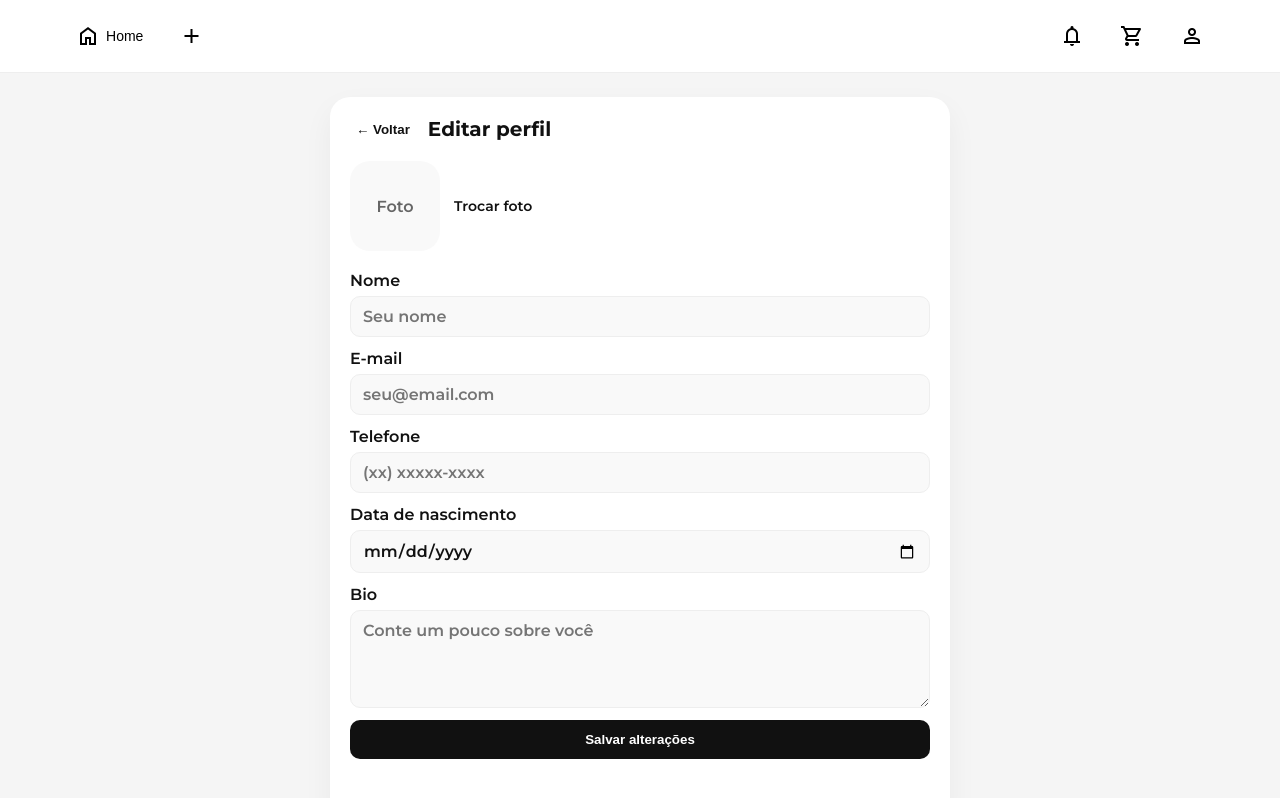
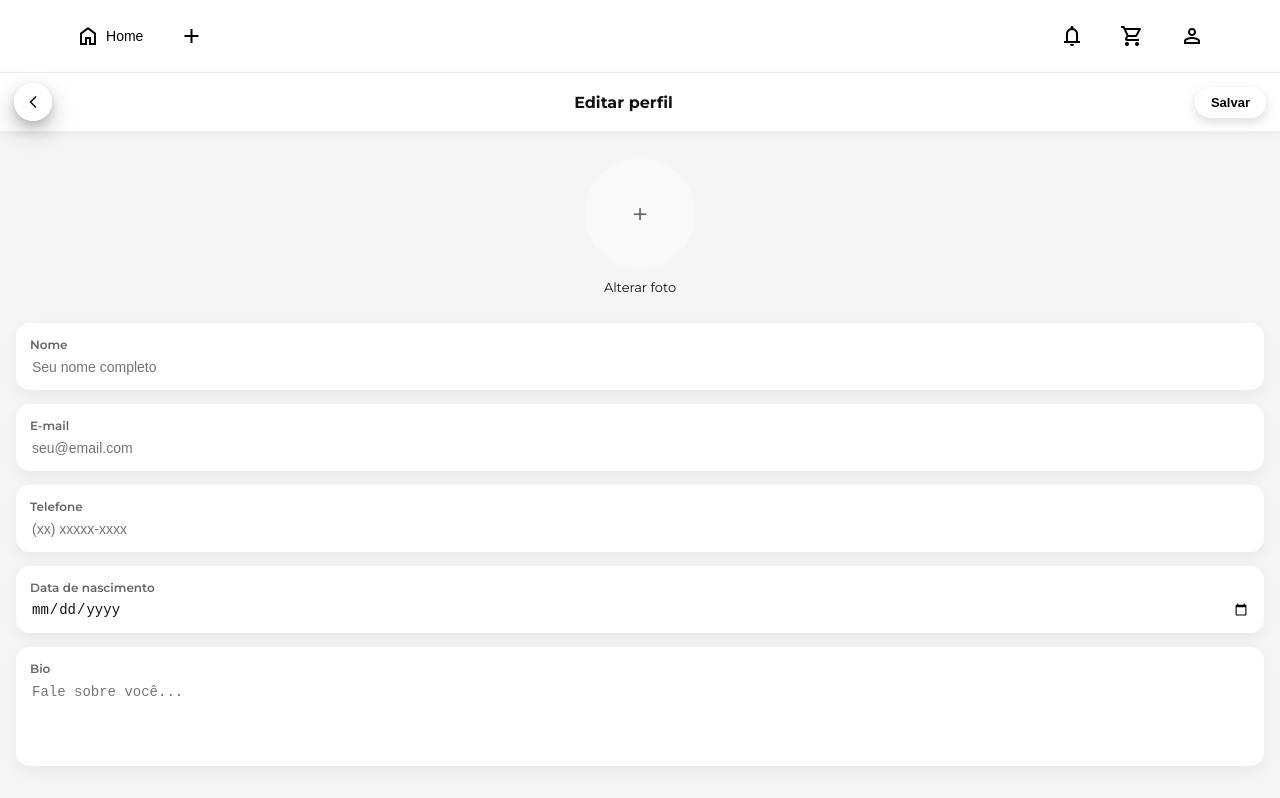
Before and after one commit to amandastss/Reveste-Frontend, a Vue app: page /profile/edit in a window 1280 px wide. Shown: the top 798 px of the page. Built offline with nearby package versions, Linux system fonts and the light colour scheme; a web font is replaced by a local one.

Commit message:
FEAT: Implementação da página de perfil do usuário - Alteração na página de mudanças do perfil #43

```diff
--- a/src/views/EditProfileView.vue
+++ b/src/views/EditProfileView.vue
@@ -24,7 +24,7 @@ const form = ref({
   email: '',
   phone: '',
   birthDate: '',
-  bio: ''
+  bio: '',
 })
 const photoFile = ref<File | null>(null)
 const photoPreview = ref('')
@@ -41,7 +41,7 @@ function handlePhotoChange(event: Event) {
 
   if (!file) {
     photoPreview.value = getImagePreview(
-      user.value.photo || user.value.profile_image || user.value.avatar || user.value.image
+      user.value.photo || user.value.profile_image || user.value.avatar || user.value.image,
     )
     return
   }
@@ -67,11 +67,11 @@ onMounted(() => {
         : typeof currentUser.birth_date === 'string'
           ? currentUser.birth_date
           : '',
-    bio: typeof currentUser.bio === 'string' ? currentUser.bio : ''
+    bio: typeof currentUser.bio === 'string' ? currentUser.bio : '',
   }
 
   photoPreview.value = getImagePreview(
-    currentUser.photo || currentUser.profile_image || currentUser.avatar || currentUser.image
+    currentUser.photo || currentUser.profile_image || currentUser.avatar || currentUser.image,
   )
 })
 
@@ -91,12 +91,12 @@ async function saveProfile() {
       email: form.value.email.trim(),
       phone: form.value.phone.trim(),
       birth_date: form.value.birthDate,
-      bio: form.value.bio.trim()
+      bio: form.value.bio.trim(),
     }
 
     const serverUser = await authApi.updateProfile({
       ...payload,
-      profile_image: photoFile.value || undefined
+      profile_image: photoFile.value || undefined,
     })
 
     const mergedUser = {
@@ -105,8 +105,10 @@ async function saveProfile() {
       date_of_birth: form.value.birthDate,
       birth_date: form.value.birthDate,
       photo: photoPreview.value || (typeof user.value.photo === 'string' ? user.value.photo : ''),
-      profile_image: photoPreview.value || (typeof user.value.profile_image === 'string' ? user.value.profile_image : ''),
-      ...(serverUser && typeof serverUser === 'object' ? (serverUser as StoredUser) : {})
+      profile_image:
+        photoPreview.value ||
+        (typeof user.value.profile_image === 'string' ? user.value.profile_image : ''),
+      ...(serverUser && typeof serverUser === 'object' ? (serverUser as StoredUser) : {}),
     }
 
     localStorage.setItem('user', JSON.stringify(mergedUser))
@@ -119,7 +121,8 @@ async function saveProfile() {
     console.error('Erro ao atualizar perfil:', error)
 
     const message = (() => {
-      if (!error || typeof error !== 'object') return 'Não foi possível salvar agora. Tente novamente.'
+      if (!error || typeof error !== 'object')
+        return 'Não foi possível salvar agora. Tente novamente.'
       if ('response' in error && error.response && typeof error.response === 'object') {
         const resp = error.response as Record<string, unknown>
         const data = resp.data as Record<string, unknown> | undefined
@@ -139,181 +142,256 @@ async function saveProfile() {
 </script>
 
 <template>
-  <div class="edit-profile-page">
-    <div class="edit-profile-card">
-      <div class="header">
-        <button class="back-button" @click="router.push('/profile')">← Voltar</button>
+  <div class="page">
+    <!-- HEADER -->
+    <div class="topbar">
+      <button class="back" @click="router.back()">
+        <svg
+          viewBox="0 0 24 24"
+          fill="none"
+          stroke="currentColor"
+          stroke-width="2"
+          stroke-linecap="round"
+          stroke-linejoin="round"
+        >
+          <polyline points="15 18 9 12 15 6"></polyline>
+        </svg>
+      </button>
       <h1>Editar perfil</h1>
+      <button class="save" @click="saveProfile" :disabled="isSaving">
+        {{ isSaving ? 'Salvando...' : 'Salvar' }}
+      </button>
     </div>
 
-      <form class="form" @submit.prevent="saveProfile">
-        <div class="photo-section">
-          <div class="photo-preview-box">
-            <img v-if="photoPreview" :src="photoPreview" alt="Foto de perfil" />
-            <span v-else>Foto</span>
+    <!-- FOTO -->
+    <div class="photo-area">
+      <div class="photo">
+        <img v-if="photoPreview" :src="photoPreview" />
+        <span v-else>+</span>
       </div>
-          <label class="photo-upload">
-            <span>Trocar foto</span>
+      <label class="change-photo">
+        Alterar foto
         <input type="file" accept="image/*" @change="handlePhotoChange" />
       </label>
     </div>
 
-        <label>
-          Nome
-          <input v-model="form.name" placeholder="Seu nome" />
-        </label>
+    <!-- FORM -->
+    <div class="form-area">
+      <div class="input-group">
+        <label>Nome</label>
+        <input v-model="form.name" placeholder="Seu nome completo" />
+      </div>
 
-        <label>
-          E-mail
+      <div class="input-group">
+        <label>E-mail</label>
         <input v-model="form.email" type="email" placeholder="seu@email.com" />
-        </label>
+      </div>
 
-        <label>
-          Telefone
-          <input v-model="form.phone" type="tel" placeholder="(xx) xxxxx-xxxx" />
-        </label>
+      <div class="input-group">
+        <label>Telefone</label>
+        <input v-model="form.phone" placeholder="(xx) xxxxx-xxxx" />
+      </div>
 
-        <label>
-          Data de nascimento
+      <div class="input-group">
+        <label>Data de nascimento</label>
         <input v-model="form.birthDate" type="date" />
-        </label>
+      </div>
 
-        <label>
-          Bio
-          <textarea v-model="form.bio" rows="4" placeholder="Conte um pouco sobre você" />
-        </label>
+      <div class="input-group">
+        <label>Bio</label>
+        <textarea v-model="form.bio" placeholder="Fale sobre você..." />
+      </div>
 
-        <p v-if="feedback" class="feedback" :class="feedbackType">{{ feedback }}</p>
-
-        <button class="save-button" type="submit" :disabled="isSaving">
-          {{ isSaving ? 'Salvando...' : 'Salvar alterações' }}
-        </button>
-      </form>
+      <p v-if="feedback" class="feedback" :class="feedbackType">
+        {{ feedback }}
+      </p>
     </div>
   </div>
 </template>
 
 <style scoped>
-.edit-profile-page {
+.page {
   min-height: 100vh;
   background: var(--app-bg);
-  padding: 24px 16px 48px;
+  font-family: 'Montserrat', sans-serif;
   display: flex;
-  justify-content: center;
-  font-family: 'Montserrat', sans-serif;
+  flex-direction: column;
 }
 
-.edit-profile-card {
-  width: 100%;
-  max-width: 620px;
+/* TOPBAR */
+.topbar {
+  position: sticky;
+  top: 0;
   background: var(--surface-bg);
-  border-radius: 20px;
-  padding: 20px;
-  box-shadow: 0 12px 30px var(--shadow-color);
+  display: flex;
+  align-items: center;
+  justify-content: space-between;
+  padding: 14px 16px;
+  box-shadow: 0 2px 10px var(--shadow-color);
+  z-index: 10;
+  padding: 10px 14px;
 }
 
-.header {
-  display: flex;
-  align-items: center;
-  gap: 12px;
-  margin-bottom: 20px;
+.topbar h1 {
+  font-size: 16px;
+  margin: 0;
 }
 
-.back-button {
+.topbar button {
+  background: none;
   border: none;
-  background: transparent;
-  color: var(--text-color);
   font-weight: 600;
   cursor: pointer;
 }
 
-h1 {
-  margin: 0;
-  font-size: 20px;
+.topbar .back {
+  width: 38px;
+  height: 38px;
+  border-radius: 50%;
+  border: none;
+  background: rgba(255, 255, 255, 0.9);
+  backdrop-filter: blur(6px);
+  box-shadow:
+    0 10px 25px rgba(0, 0, 0, 0.25),
+    0 4px 10px rgba(0, 0, 0, 0.15);
+  cursor: pointer;
+  display: flex;
+  align-items: center;
+  justify-content: center;
+  transition: all 0.25s ease;
 }
 
-.form {
+.topbar .back:hover {
+  transform: scale(1.05);
+  box-shadow: 0 6px 16px var(--shadow-color);
+}
+
+.topbar .back:active {
+  transform: scale(0.92);
+}
+
+.topbar .back svg {
+  width: 20px;
+  height: 20px;
+  color: var(--text-color);
+  transition: transform 0.25s ease;
+}
+
+.topbar .back:hover svg {
+  transform: translateX(-2px);
+}
+
+.topbar .save {
+  background: var(--primary-color);
+  color: black;
+  padding: 8px 16px;
+  border-radius: 999px;
+  font-size: 13px;
+  font-weight: 700;
+  box-shadow: 0 4px 12px rgba(0, 0, 0, 0.15);
+  transition: all 0.2s ease;
+}
+
+.topbar .save:hover {
+  transform: translateY(-1px);
+  box-shadow: 0 6px 16px rgba(0, 0, 0, 0.2);
+}
+
+.topbar .save:active {
+  transform: scale(0.96);
+}
+
+.topbar .save:disabled {
+  opacity: 0.6;
+  cursor: not-allowed;
+}
+
+/* FOTO */
+.photo-area {
   display: flex;
   flex-direction: column;
-  gap: 12px;
+  align-items: center;
+  padding: 28px 16px;
 }
 
-label {
-  display: flex;
-  flex-direction: column;
-  gap: 6px;
-  font-weight: 600;
-  color: var(--text-color);
-}
-
-.photo-section {
-  display: flex;
-  align-items: center;
-  gap: 14px;
-  margin-bottom: 8px;
-}
-
-.photo-preview-box {
-  width: 90px;
-  height: 90px;
-  border-radius: 20px;
+.photo {
+  width: 110px;
+  height: 110px;
+  border-radius: 50%;
+  overflow: hidden;
   background: var(--surface-elevated);
   display: flex;
   align-items: center;
   justify-content: center;
-  overflow: hidden;
+  font-size: 28px;
   color: var(--text-muted);
-  font-weight: 600;
 }
 
-.photo-preview-box img {
+.photo img {
   width: 100%;
   height: 100%;
   object-fit: cover;
 }
 
-.photo-upload {
+.change-photo {
+  margin-top: 10px;
+  font-size: 13px;
+  color: var(--primary-color);
   cursor: pointer;
-  color: var(--text-color);
-  font-size: 14px;
 }
 
-.photo-upload input {
+.change-photo input {
   display: none;
+}
+
+/* FORM */
+.form-area {
+  padding: 0 16px 30px;
+  display: flex;
+  flex-direction: column;
+  gap: 14px;
+}
+
+/* INPUT CARD */
+.input-group {
+  background: var(--surface-bg);
+  padding: 14px;
+  border-radius: 14px;
+  display: flex;
+  flex-direction: column;
+  gap: 6px;
+  box-shadow: 0 6px 15px var(--shadow-color);
+}
+
+.input-group label {
+  font-size: 12px;
+  color: var(--text-muted);
+  font-weight: 600;
 }
 
 input,
 textarea {
-  border: 1px solid var(--border-color);
-  border-radius: 10px;
-  padding: 10px 12px;
-  font: inherit;
-  background: var(--surface-elevated);
+  border: none;
+  background: transparent;
+  font-size: 14px;
   color: var(--text-color);
 }
 
-textarea {
-  resize: vertical;
+input:focus,
+textarea:focus {
+  outline: none;
 }
 
-.save-button {
-  border: none;
-  border-radius: 10px;
-  padding: 12px;
-  background: var(--primary-color, #111);
-  color: #fff;
-  font-weight: 700;
-  cursor: pointer;
+textarea {
+  resize: none;
+  min-height: 70px;
 }
 
-.save-button:disabled {
-  opacity: 0.7;
-  cursor: wait;
-}
-
+/* FEEDBACK */
 .feedback {
-  font-size: 14px;
-  margin: 0;
+  text-align: center;
+  font-size: 13px;
+  margin-top: 6px;
 }
 
 .feedback.success {
```
Lines whose indentation alone changed are shown as unchanged.
